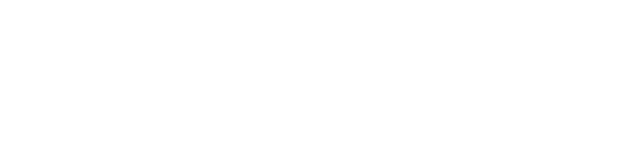
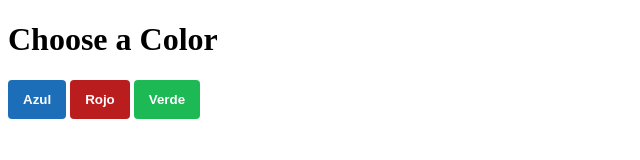
Before and after one commit to EglyG/Uso-de-Promps, a plain HTML site: page index.html in a window 1280 px wide. Shown: the whole page, without its empty margins (0-640 px from the left). Drawn offline with Linux system fonts and the light colour scheme.

Commit message:
se añade todo lo necesario al archivo index y se le pone colores a los botones

```diff
--- a/css/styles.css
+++ b/css/styles.css
@@ -0,0 +1,29 @@
+.buttonVerde {
+    padding: 12px 15px;
+    background-color: #1db954; /* Verde Spotify */
+    color: white;
+    border: none;
+    border-radius: 4px;
+    cursor: pointer;
+    font-weight: bold;
+}
+
+.buttonRojo {
+    padding: 12px 15px;
+    background-color: #b91d1d; /* Verde Spotify */
+    color: white;
+    border: none;
+    border-radius: 4px;
+    cursor: pointer;
+    font-weight: bold;
+}
+
+.buttonAzul {
+    padding: 12px 15px;
+    background-color: #1d6eb9; /* Verde Spotify */
+    color: white;
+    border: none;
+    border-radius: 4px;
+    cursor: pointer;
+    font-weight: bold;
+}
--- a/index.html
+++ b/index.html
@@ -7,6 +7,12 @@
     <link rel="stylesheet" href="css/styles.css">
 </head>
 <body>
+    <div>
+        <h1>Choose a Color</h1>
+        <button id="btnAzul" class="buttonAzul">Azul</button>
+        <button id="btnRojo" class="buttonRojo">Rojo</button>
+        <button id="btnVerde" class="buttonVerde">Verde</button>
+    </div>
 
 
 </body>
--- a/js/main.js
+++ b/js/main.js
@@ -0,0 +1,3 @@
+const btnVerde = document.getElementById('btnVerde');
+const btnRojo = document.getElementById('btnRojo');
+const btnAzul = document.getElementById('btnAzul');
```
